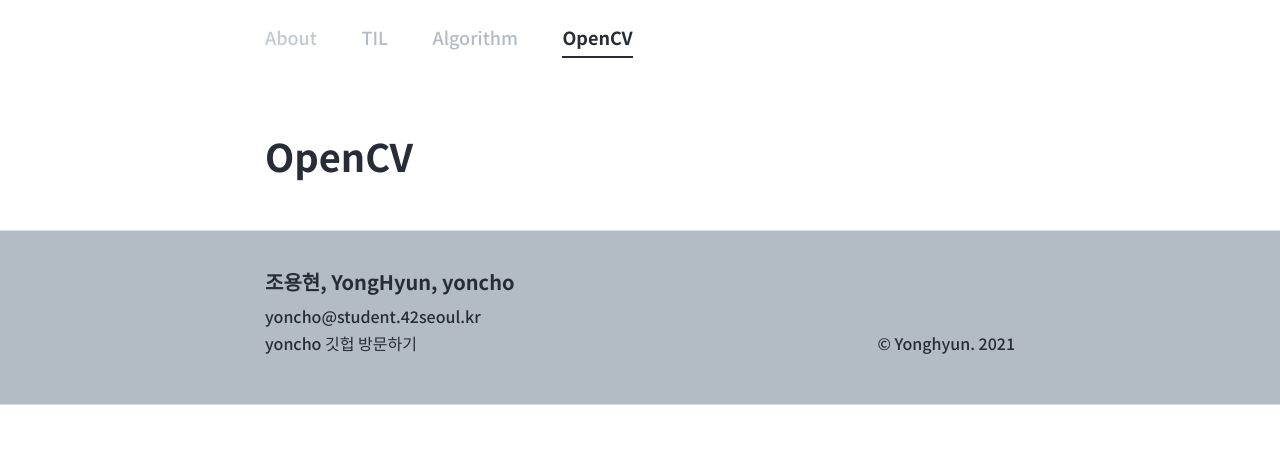
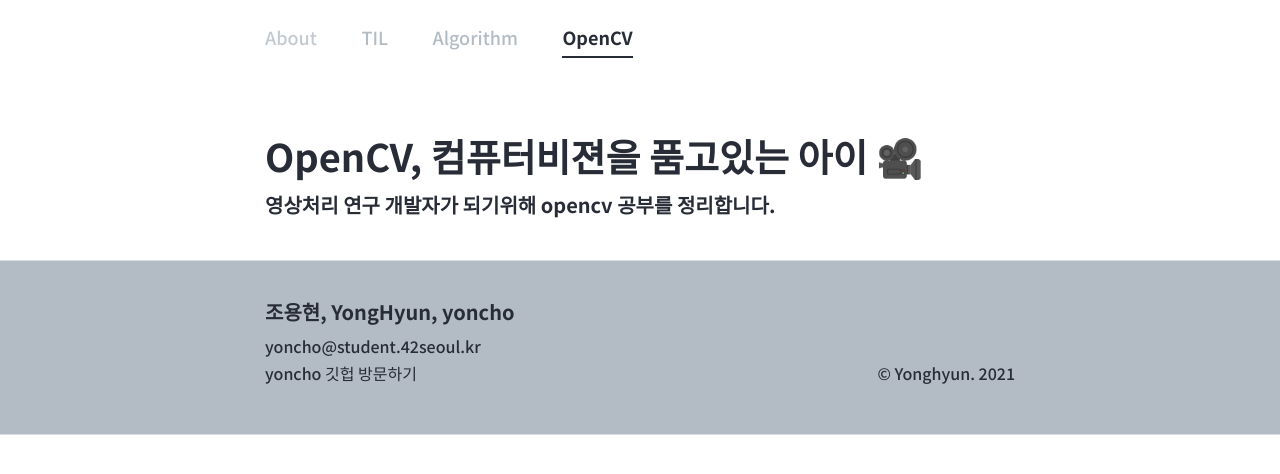
Before and after one commit to yoncho/yoncho.github.io, a Jekyll site: the page built from opencv/index.html, in a window 1280 px wide. Shown: the top 474 px of the page. Built offline with Jekyll 4.4.1, drawn with Linux system fonts in a browser that asks for light colours; some web fonts are replaced.

Commit message:
2021.01.17

```diff
--- a/opencv/index.html
+++ b/opencv/index.html
@@ -1,7 +1,7 @@
 ---
 layout: default
-title: "OpenCV "
-description:
+title: "OpenCV, 컴퓨터비젼을 품고있는 아이 🎥"
+description: 영상처리 연구 개발자가 되기위해 opencv 공부를 정리합니다.
 main: true
 project-header: true
 ---
```
